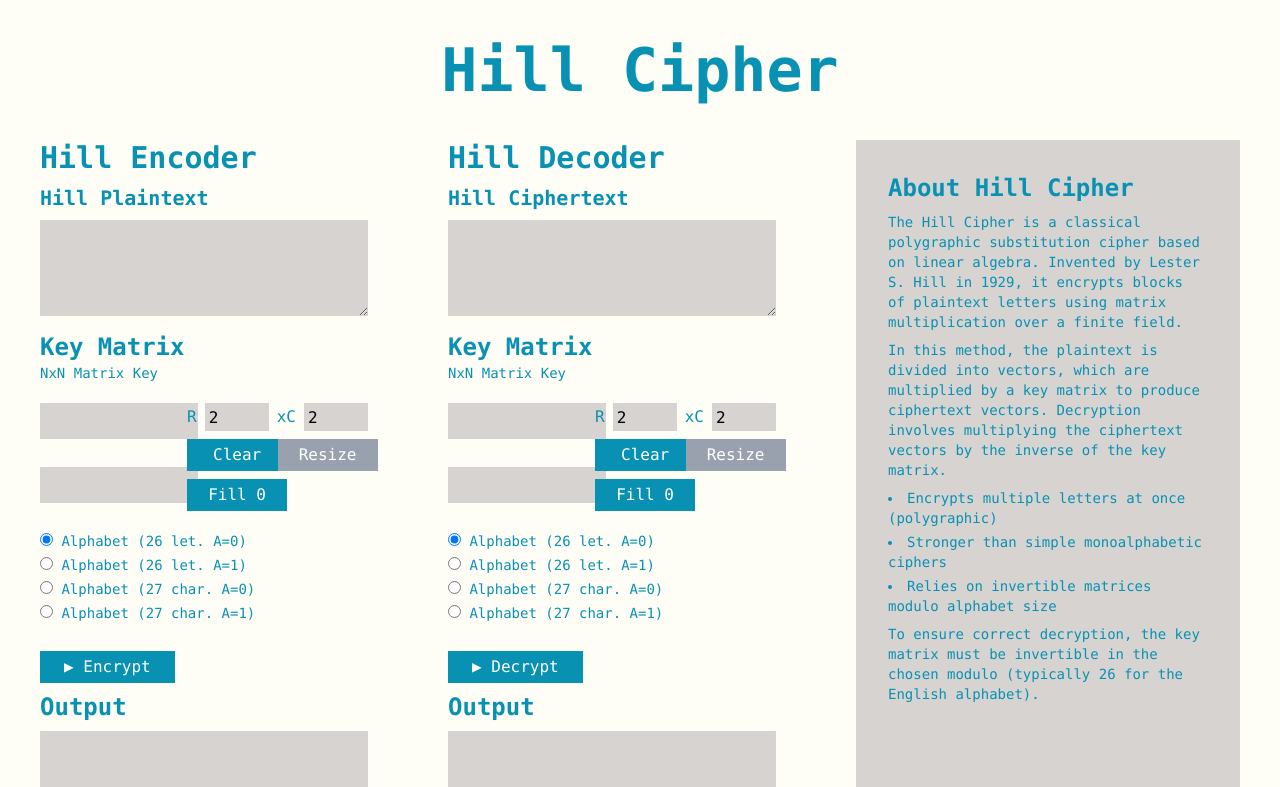
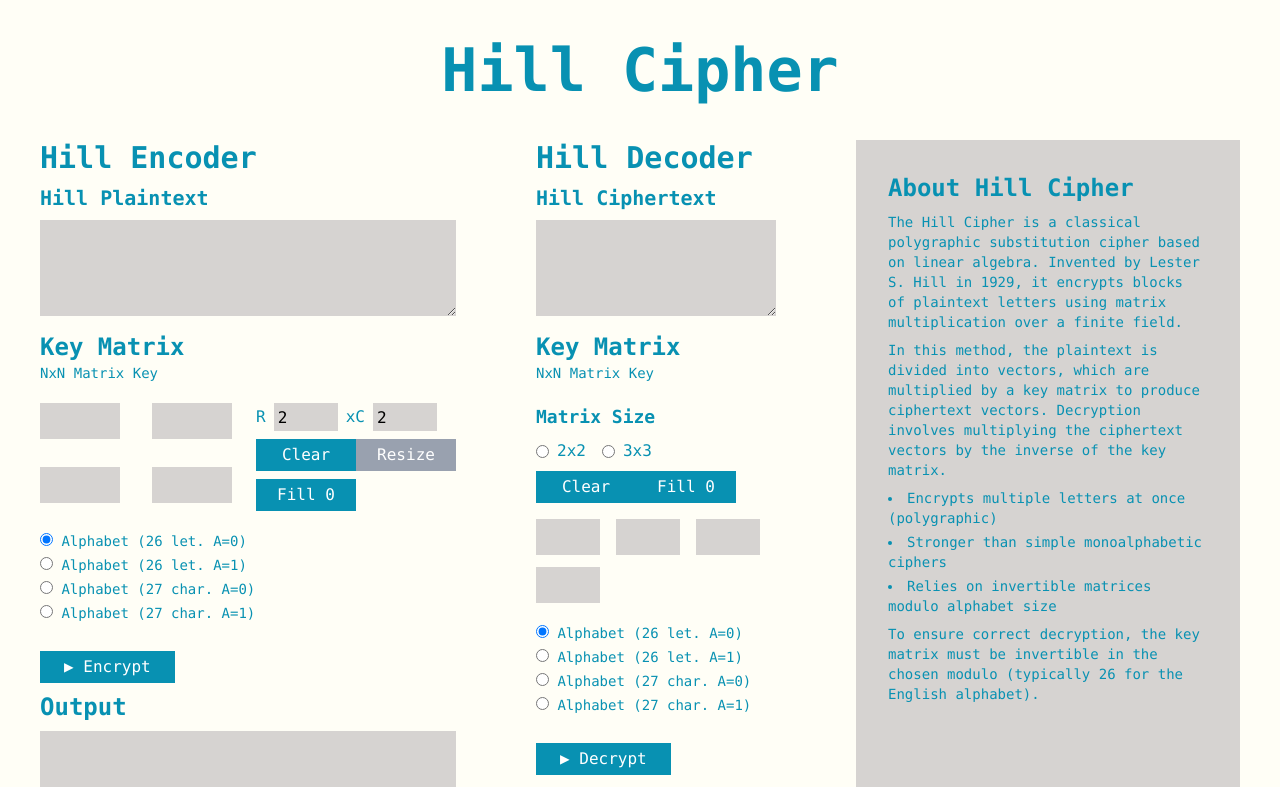
Before and after one commit to RasyKy/HillCipher, a React (Vite) app in the folder Front-end/: page / in a window 1280 px wide. Shown: the top 787 px of the page. Built offline with nearby package versions, Linux system fonts and the light colour scheme.

Commit message:
Update DecryptSection.jsx
added 3x3 matrix

```diff
--- a/Front-end/componets/DecryptSection.jsx
+++ b/Front-end/componets/DecryptSection.jsx
@@ -3,19 +3,18 @@ import MatrixInput from './MatrixInput';
 import AlphabetOptions from './AlphabetOptions';
 
 export default function DecryptSection({
-  ciphertext,
-  setCiphertext,
-  keyMatrix,
-  updateMatrix,
-  handleDecrypt,
-  decryptResult,
-  setKeyMatrix,
-  alphabetOption,
-  setAlphabetOption
+    ciphertext, setCiphertext, keyMatrix, updateMatrix,
+    handleDecrypt, decryptResult, alphabetOption, setAlphabetOption,
+    matrixSize, setMatrixSize
 }) {
 
+  // Calculate grid class based on matrix size
+    const getGridCols = () => {
+      return matrixSize === 2 ? 'grid-cols-2' : 'grid-cols-3';
+    };
+
   return (
-    <div className="flex-1 space-y-2 text-left max-w-120">
+    <div className="w-60 space-y-2 text-left max-w-120">
       <h2 className="text-3xl font-bold">Hill Decoder</h2>
 
       <div>
@@ -31,31 +30,61 @@ export default function DecryptSection({
         <h3 className="text-2xl font-bold">Key Matrix</h3>
         <p className="text-sm mb-5">NxN Matrix Key</p>
 
+        {/* Matrix Size Selection */}
+        <div className="mb-4">
+          <label className="block text-lg font-semibold mb-2">Matrix Size</label>
+          <div className="flex gap-4">
+            <label className="flex items-center">
+              <input
+                type="radio"
+                name="matrixSizeDecrypt"
+                value={2}
+                checked={matrixSize === 2}
+                onChange={(e) => setMatrixSize(parseInt(e.target.value))}
+                className="mr-2"
+              />
+              2x2
+            </label>
+            <label className="flex items-center">
+              <input
+                type="radio"
+                name="matrixSizeDecrypt"
+                value={3}
+                checked={matrixSize === 3}
+                onChange={(e) => setMatrixSize(parseInt(e.target.value))}
+                className="mr-2"
+              />
+              3x3
+            </label>
+          </div>
+
+
+          <div className="grid grid-cols-2 gap-x-3 xl:gap-x-0 gap-y-2 mt-2 max-w-fit">
+              <button
+                onClick={() => updateMatrix('clear')}
+                className="bg-[#0891b2] text-white w-25 px-3 py-1"
+              >
+                Clear
+              </button>
+              <button
+                onClick={() => updateMatrix('fill', '0')}
+                className="bg-[#0891b2] text-white w-25 px-3 py-1"
+              >
+                Fill 0
+              </button>
+            </div>
+        </div>
+
         <div className="flex xl:flex-row gap-6 mb-5">
-          <div className="grid grid-cols-2 gap-x-8 gap-y-5 max-w-fit">
+          <div className={`grid ${getGridCols()} gap-x-4 gap-y-3 max-w-fit`}>
             {keyMatrix.map((val, idx) => (
               <input
                 key={idx}
-                className="w-20 text-black outline-0 h-9 bg-stone-300 p-2"
+                className="w-16 text-black outline-0 h-9 bg-stone-300 p-2 text-center"
                 value={val}
                 onChange={(e) => updateMatrix(idx, e.target.value)}
               />
             ))}
-          </div>
-
-          <div className="lg:flex-col self-center">
-            <div className="flex items-center gap-2">
-              <span>R</span>
-              <input className="w-16 h-7 text-black bg-stone-300 outline-0 p-1" readOnly value="2" />
-              <span>xC</span>
-              <input className="w-16 h-7 text-black bg-stone-300 outline-0 p-1" readOnly value="2" />
-            </div>
-
-            <div className="grid grid-cols-2 gap-x-3 xl:gap-x-0 gap-y-2 mt-2 max-w-fit">
-              <button onClick={() => setKeyMatrix(['', '', '', ''])} className="bg-[#0891b2] text-white w-25 px-3 py-1">Clear</button>
-              <button disabled className="bg-gray-400 text-white w-25 px-3 py-1">Resize</button>
-              <button onClick={() => setKeyMatrix(['0', '0', '0', '0'])} className="bg-[#0891b2] text-white w-25 px-3 py-1">Fill 0</button>
-            </div>
           </div>
         </div>
 
```
